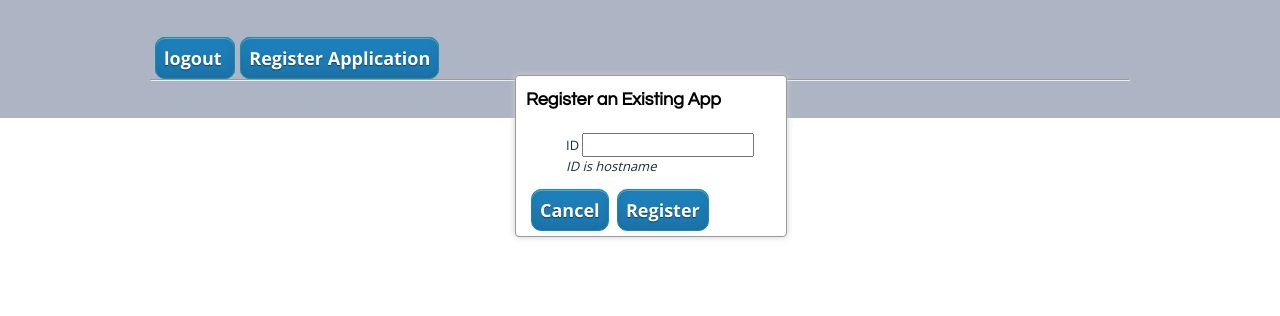
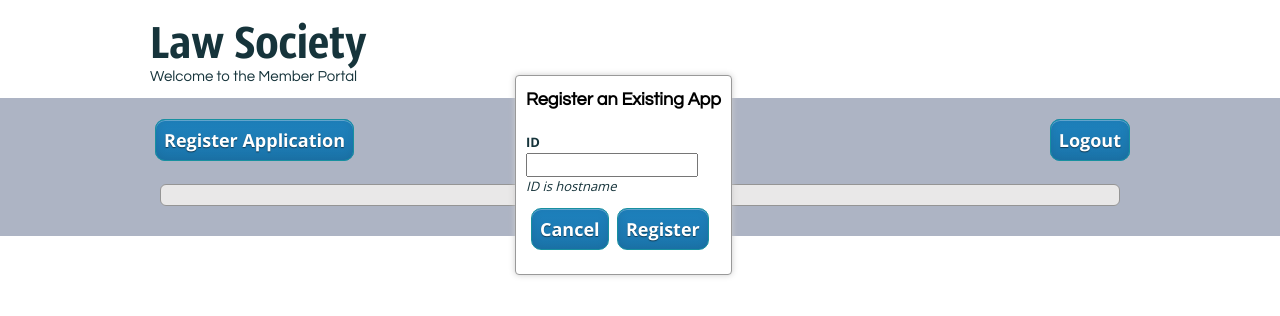
Before and after one commit to dickhardt/rs-sample-node-a2p3, a website: page html/developer.html in a window 1280 px wide. Both pictures are taken after a click on the link "Register Application". Drawn offline with nearby package versions, Linux system fonts and the light colour scheme; files that its build step writes are made by us from their sources; no server answers; files whose address does not match are found by name.

Commit message:
developer page done

```diff
--- a/html/assets/style.css
+++ b/html/assets/style.css
@@ -565,3 +565,21 @@ body img[height="1"] {
 .ui-widget-header {
 	background: none !important;
 }
+
+.dashboardSection, .genericSection {
+	border-radius: 6px;
+	margin-top: 10px;
+	padding: 10px;
+	margin-right: 10px;
+	background-color: #E9E8E8;
+}
+
+.appsTableWrapper {
+	margin: 10px;
+	margin-bottom: 0px;
+	border: 1px solid #959595;
+	border-radius: 6px;
+	-moz-border-radius: 6px;
+	-webkit-border-radius: 6px;
+	border: 1px solid #959595;
+}
--- a/html/developer.html
+++ b/html/developer.html
@@ -3,9 +3,9 @@
 <head>
 <style type="text/css">
   .loginStatus {text-align:right;}
-  .registerAppForm{border:1px solid #999; -webkit-box-shadow: 0px 0px 6px #CCC; background-color:#FFF; width:250px; height:140px; position: absolute; top:75px; left:50%; margin-left:-125px; padding:10px; border-radius:4px;}
-  .appDetailPopup{border:1px solid #999; -webkit-box-shadow: 0px 0px 6px #CCC; background-color:#FFF; width:320px; height:300px; position: absolute; top:75px; left:5%; margin-left:-20px; padding:10px; border-radius:4px;}
-  .confirmDeleteForm{border:1px solid #999; -webkit-box-shadow: 0px 0px 6px #CCC; background-color:#FFF; width:300px; height:80px; position: absolute; top:100px; left:10%; margin-left:-20px; padding:10px; border-radius:4px;}
+  .registerAppForm{border:1px solid #999; -webkit-box-shadow: 0px 0px 6px #CCC; background-color:#FFF; position: absolute; top:75px; left:50%; margin-left:-125px; padding:10px; border-radius:4px;}
+  .appDetailPopup{border:1px solid #999; -webkit-box-shadow: 0px 0px 6px #CCC; background-color:#FFF; position: absolute; top:75px; left:5%; margin-left:-20px; padding:10px; border-radius:4px;}
+  .confirmDeleteForm{border:1px solid #999; -webkit-box-shadow: 0px 0px 6px #CCC; background-color:#FFF; position: absolute; top:100px; left:10%; margin-left:-20px; padding:10px; border-radius:4px;}
 </style>
 	<meta http-equiv="X-UA-Compatible" content="IE=edge,chrome=1">
 	<meta name="viewport" content="width=device-width,initial-scale=1, maximum-scale=1,user-scalable=no">
@@ -16,32 +16,35 @@
 <body>
   <script src="//ajax.googleapis.com/ajax/libs/jquery/1.8.3/jquery.min.js"></script>
 
+<header class="header">
+	<section class="headerContainer">
+		<span class="mainTitle">Law Society</span>
+		<div class="mainTitleText">Welcome to the Member Portal</div>
+	</section>
+</header>
 <section class="mainContent">
 	<div class="mainContentWrap">
-		<h2></h2>
 		<br>
-		<a href="/logout" id="logout" class="genericButton">logout </a>
+		<div style="float: right" class="loginStatus">
+		  <a href="/logout" id="logout" class="genericButton">Logout</a>
+		</div>
 		<a class="genericButton" href="" id="registerApp">Register Application</a>
-
-		<hr>
+		<br>
+		<br>
 		<div id="registerApp_form" class="registerAppForm">
 		  <div class="genericTitle">Register an Existing App</div>
 		    <form id="registerAppForm_input">
-		      <dl>
-		        <dt></dt><dd>
-		          <label for="ApID">ID</label>
+		          <label class="genericLabel" style="text-align: left;" for="AppID">ID</label>
 		          <input type="text" name="AppID" value="" id="registerApp_id_input">
-		        </dd>
-		        <dt></dt><dd>
+		          <Br>
 		        <label id="registerApp_status"><i>ID is hostname</i></label>
-		      </dd>
-		      </dl>
 		        <p><input class="genericButton" id="registerAppFormCancel" type="button" value="Cancel">
 		            <input class="genericButton" id="registerAppFormSubmit" type="button" value="Register">
 		          </p>
 		    </form>
 		</div>
-		<div class="appsTableWrapper">
+
+		<div class="appsTableWrapper dashboardSection">
 			<table class="appsTable" id='appTable'>
 			</table>
 		</div>
@@ -55,9 +58,9 @@
 		        <tr><td class="genericLabel">Key ID:</td><td id="appKID"></td></tr>
 		    </table>
 		    <p>
-		      <input class="genericSmallButton" id="appDetailsDelete" type="button" value="Delete">
-		      <a class="genericSmallButton" href="" id="refreshAppKey">Renew Key</a>
-		      <input class="genericSmallButton" id="appDetailsClose" type="button" value="Close">
+		      <input class="genericButton" id="appDetailsDelete" type="button" value="Delete">
+		      <a class="genericButton" href="" id="refreshAppKey">Renew Key</a>
+		      <input class="genericButton" id="appDetailsClose" type="button" value="Close">
 		    </p>
 		</div>
 
@@ -65,8 +68,8 @@
 		  <span id="confirmDeleteTitle" class="genericTitle" >Confirm Deletion XX</span>
 		    <form id="confirmDeleteForm_input">
 		      <p>
-		        <input class="genericSmallButton" id="confirmDeleteFormCancel" type="button" value="Cancel">
-		        <input class="genericSmallButton" id="confirmDeleteFormDelete" type="button" value="Delete">
+		        <input class="genericButton" id="confirmDeleteFormCancel" type="button" value="Cancel">
+		        <input class="genericButton" id="confirmDeleteFormDelete" type="button" value="Delete">
 		      </p>
 		    </form>
 		</div>
```
